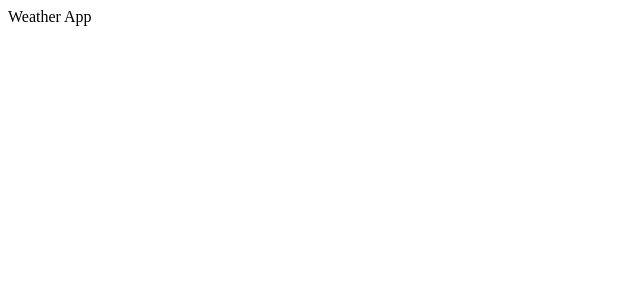
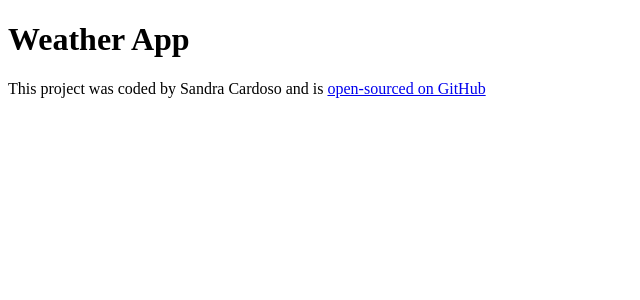
Before and after one commit to sellennya/react-weather-app, a React (Create React App) app: page / in a window 1280 px wide. Shown: the top 300 px of the page, without its empty margins (0-640 px from the left). Built offline with nearby package versions, Linux system fonts and the light colour scheme.

Commit message:
add the GitHub repo URL

```diff
--- a/src/App.js
+++ b/src/App.js
@@ -2,5 +2,19 @@
 import './App.css';
 
 export default function App() {
-  return <div className='App'>Weather App</div>;
+  return (
+    <div className='App'>
+      <h1> Weather App</h1>
+      <footer>
+        This project was coded by Sandra Cardoso and is {''}
+        <a
+          href='https://github.com/sellennya/react-weather-app'
+          target='_blank'
+          rel=' noreferrer'
+        >
+          open-sourced on GitHub
+        </a>
+      </footer>
+    </div>
+  );
 }
```
